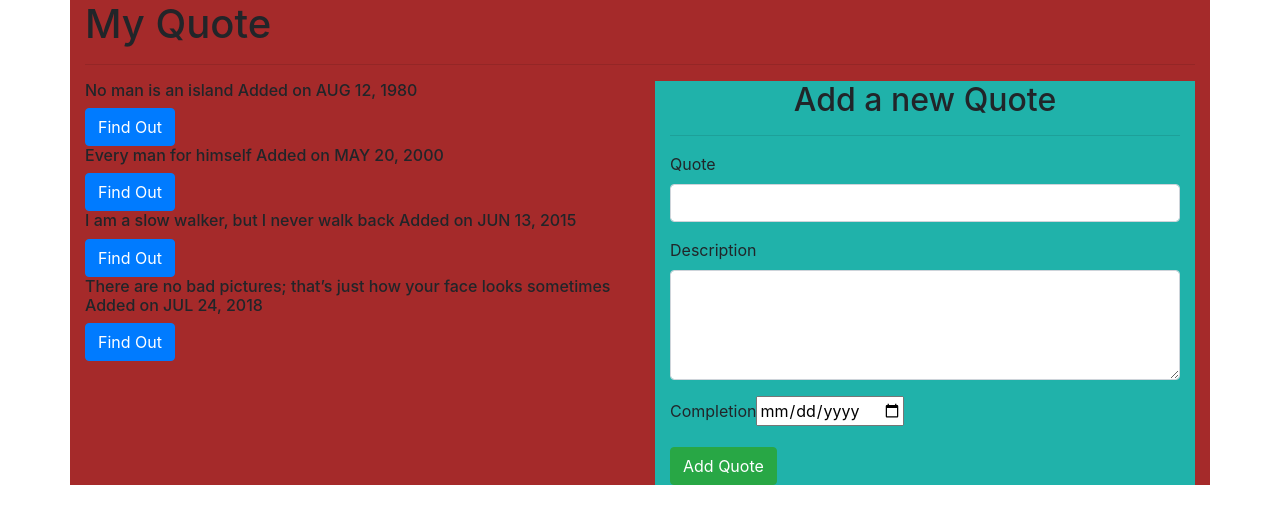
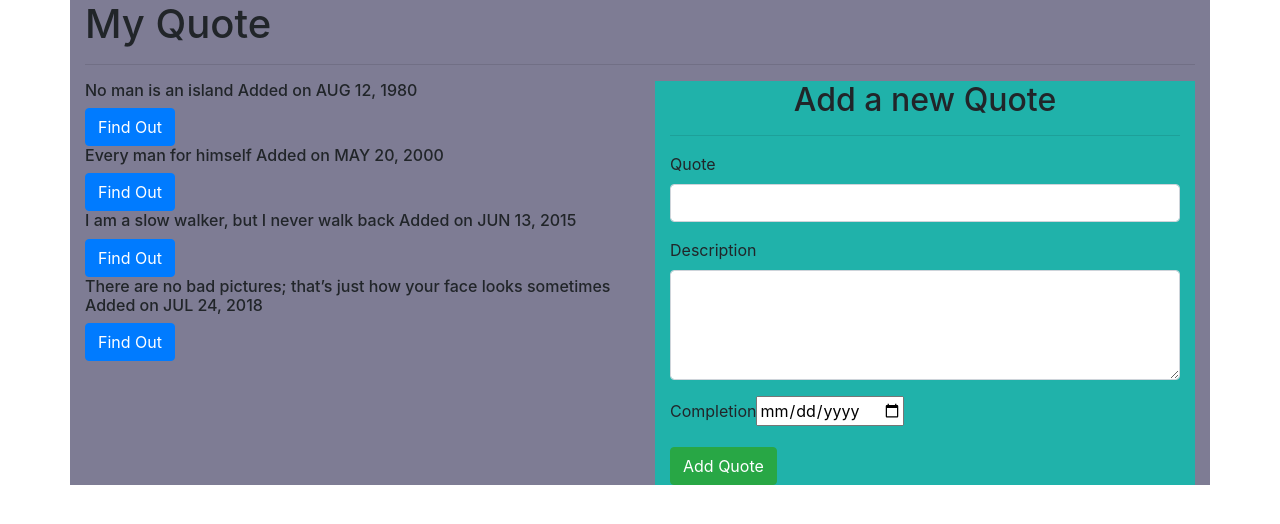
Before and after one commit to shi-km/project1, an Angular app: page / in a window 1280 px wide. Shown: the top 524 px of the page. Built offline with nearby package versions, Linux system fonts and the light colour scheme.

Commit message:
proper identation

```diff
--- a/src/app/quote/quote.component.html
+++ b/src/app/quote/quote.component.html
@@ -1,4 +1,4 @@
-<div class="container" style="background-color: brown;">
+<div class="container" style="background-color: rgb(126, 124, 148);">
   <h1>My Quote</h1>
   <hr>
 
```
